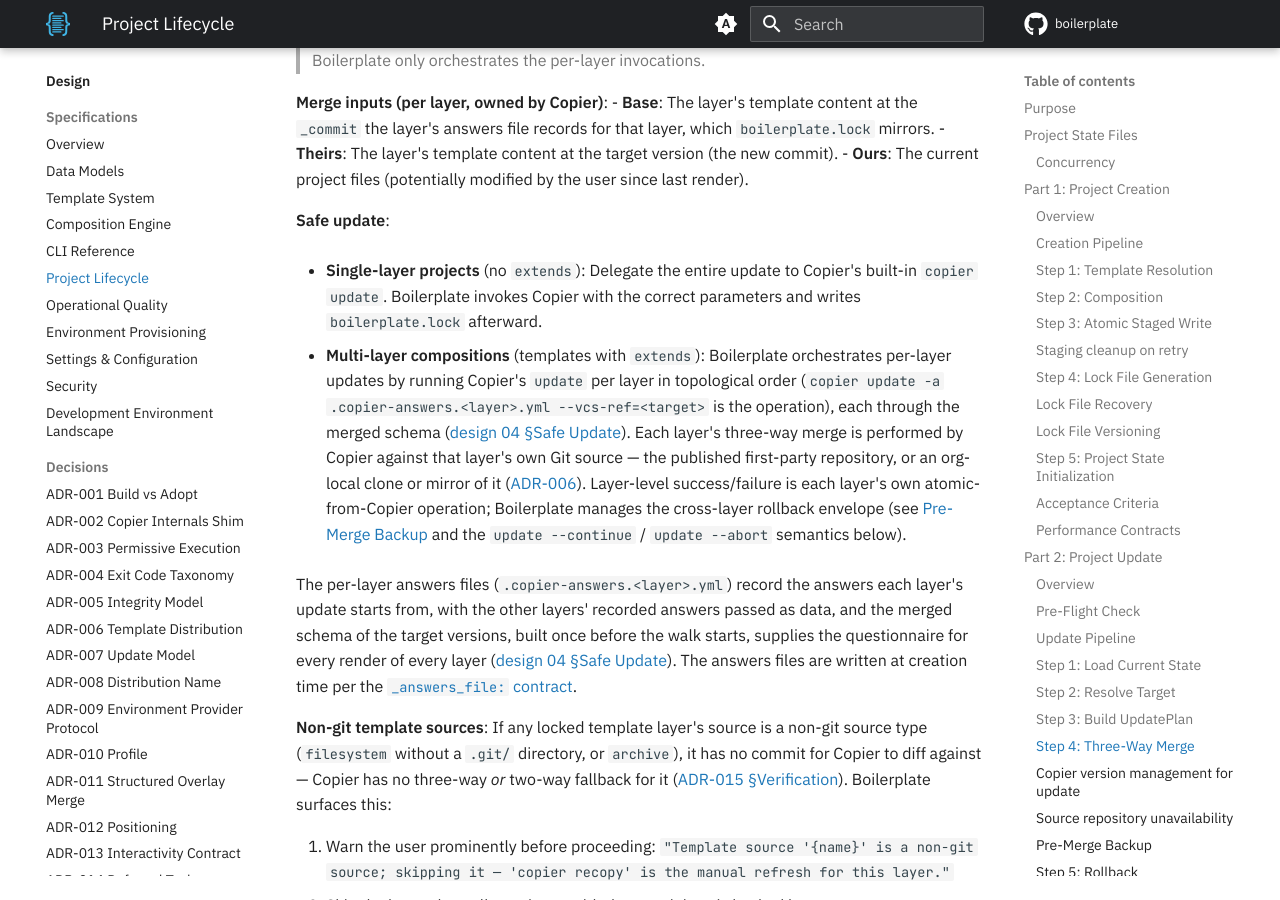
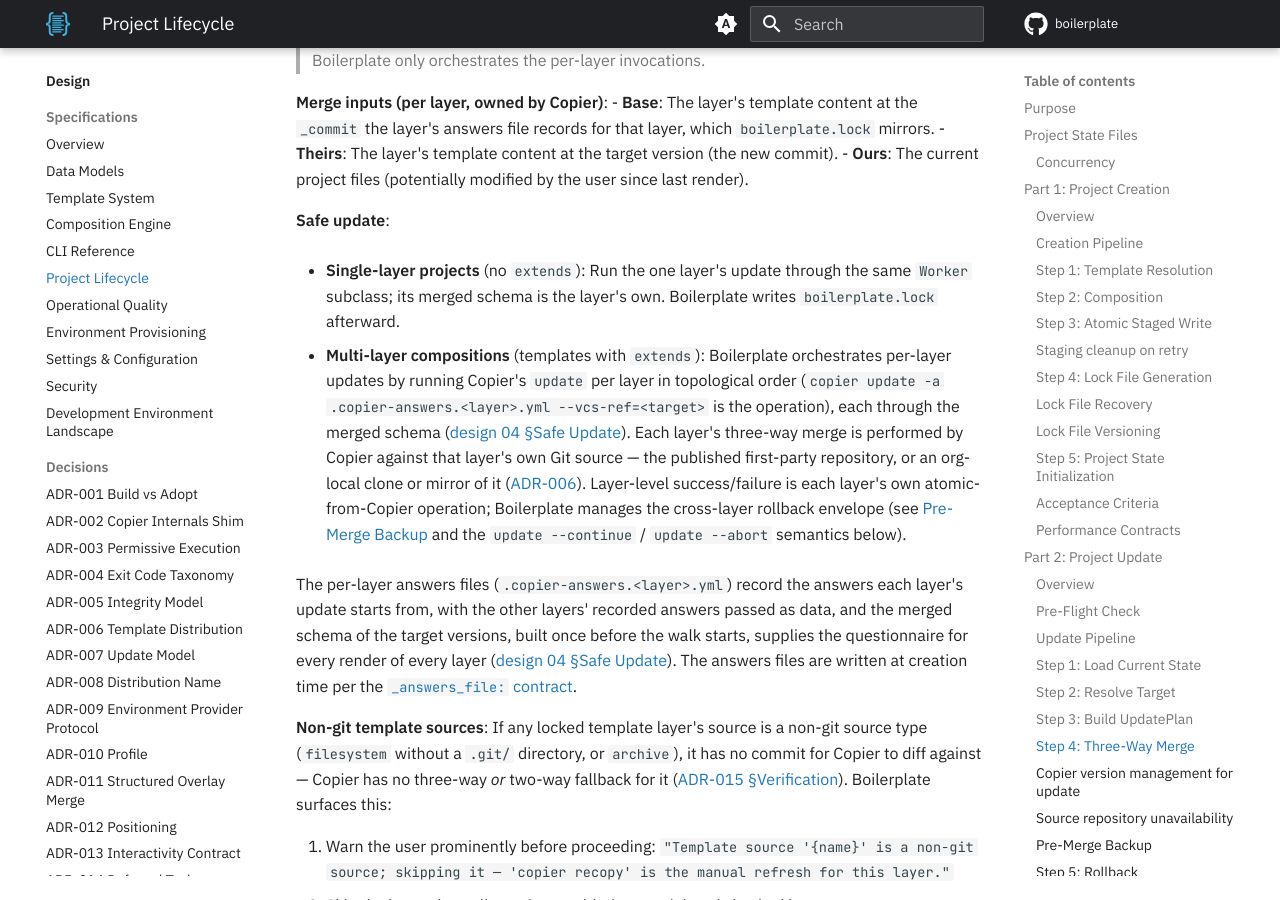
Before and after one commit to TheRealBillSiegler/boilerplate, an MkDocs documentation site: the page built from docs/design/06-project-lifecycle.md, in a window 1280 px wide and 900 px high, scrolled down 9665 px. Built offline with MkDocs 1.6.1 and Material for MkDocs 9.7.7, drawn with Linux system fonts in a browser that asks for light colours; comment, search, counter and statistics services are not loaded; the version menu is left out.

Commit message:
docs(design): run single-layer updates through the Worker subclass
Co-Authored-By: Claude Sonnet 5.5 <noreply@anthropic.com>

```diff
--- a/docs/design/06-project-lifecycle.md
+++ b/docs/design/06-project-lifecycle.md
@@ -246,7 +246,7 @@ Three-way merge semantics preserve local modifications while incorporating templ
 
 **Safe update**:
 
-- **Single-layer projects** (no `extends`): Delegate the entire update to Copier's built-in `copier update`. Boilerplate invokes Copier with the correct parameters and writes `boilerplate.lock` afterward.
+- **Single-layer projects** (no `extends`): Run the one layer's update through the same `Worker` subclass; its merged schema is the layer's own. Boilerplate writes `boilerplate.lock` afterward.
 
 - **Multi-layer compositions** (templates with `extends`): Boilerplate orchestrates per-layer updates by running Copier's `update` per layer in topological order (`copier update -a .copier-answers.<layer>.yml --vcs-ref=<target>` is the operation), each through the merged schema ([design 04 §Safe Update](04-composition-engine.md#safe-update)). Each layer's three-way merge is performed by Copier against that layer's own Git source — the published first-party repository, or an org-local clone or mirror of it ([ADR-006](adr-006-template-distribution.md)). Layer-level success/failure is each layer's own atomic-from-Copier operation; Boilerplate manages the cross-layer rollback envelope (see [Pre-Merge Backup](#pre-merge-backup) and the `update --continue` / `update --abort` semantics below).
 
```
